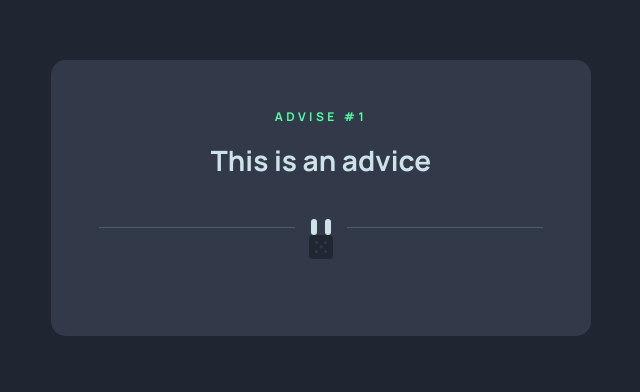
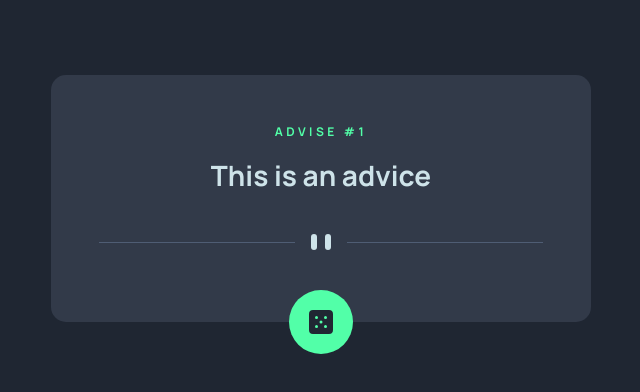
Before and after one commit to elice-study-first/advice-generator-sangjun, a React (Create React App) app in the folder advice-generator/: page / in a window 1280 px wide. Shown: the part 202-594 px from the top of the page, without its empty margins (319-959 px from the left). Built offline with nearby package versions, Linux system fonts and the light colour scheme.

Commit message:
🔨 dice 버튼 디자인 및 애니메이션 추가

```diff
--- a/advice-generator/src/App.css
+++ b/advice-generator/src/App.css
@@ -41,3 +41,22 @@ h2 {
   font-size: 28px;
   margin-bottom: 2.5rem;
 }
+
+.dice {
+  background: hsl(150, 100%, 66%);
+  width: 64px;
+  height: 64px;
+  border-radius: 50%;
+  display: flex;
+  flex-direction: column;
+  align-items: center;
+  justify-content: center;
+  cursor: pointer;
+  position: absolute;
+  bottom: -2rem;
+}
+
+.dice:hover {
+  box-shadow: 0 0 40px 0 rgba(82, 255, 169, 1);
+  transition: .2s ease-in;
+}
```
